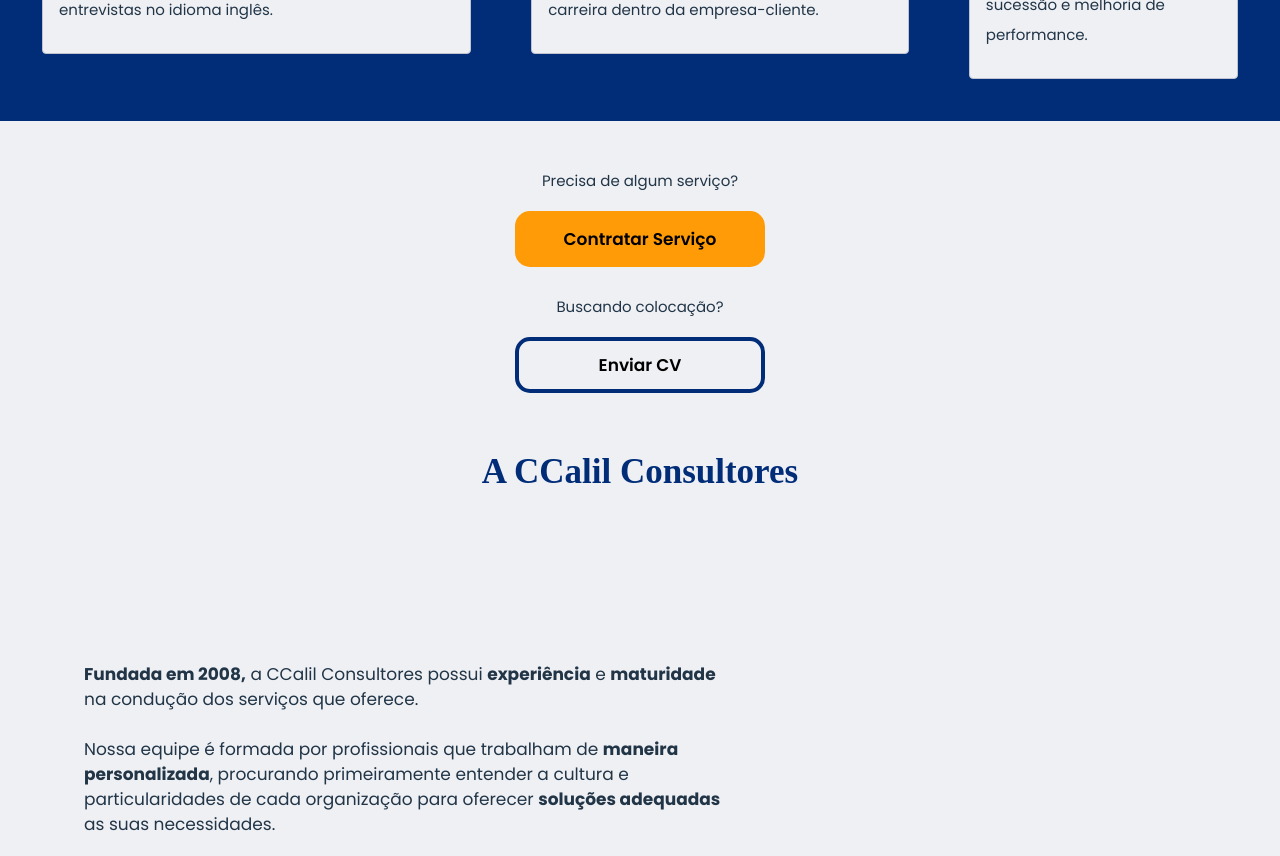
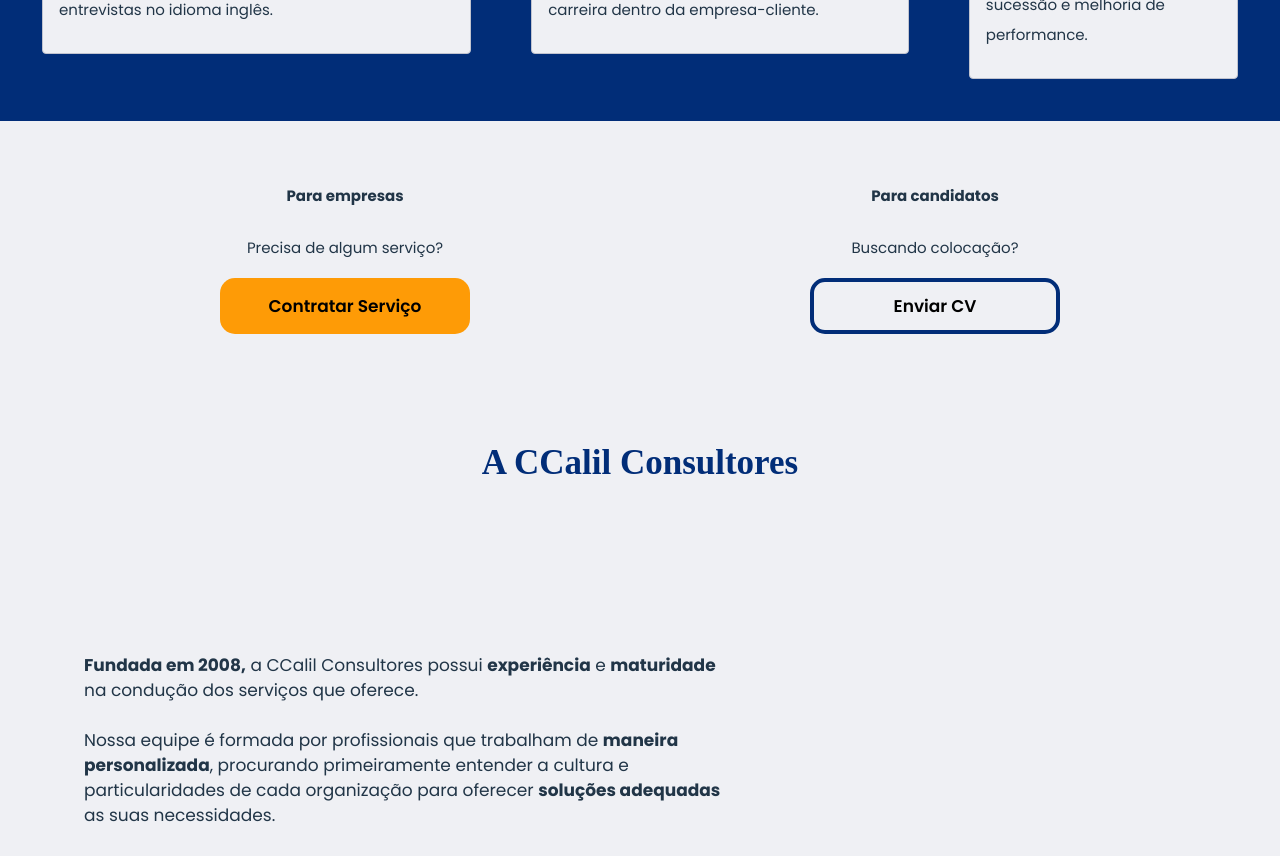
Before and after one commit to xossiane/CCalil_Consultants, a React (Vite) app: page / in a window 1280 px wide. Shown: the part 1740-2596 px from the top of the page. Built offline with nearby package versions, Linux system fonts and the light colour scheme; a web font is replaced by a local one.

Commit message:
Fix: Button area Responsitivity

```diff
--- a/src/components/pages/Home/index.jsx
+++ b/src/components/pages/Home/index.jsx
@@ -72,14 +72,20 @@
         <CardText list={cardInfo} />
       </div>
       <div className={styles[`HomePage__solicitation`]}>
+      <div className={styles[`HomePage__solicitation1`]}>
+      <h2 className={styles[`HomePage__solicitation2--subtitle`]}>Para empresas</h2>
         <h2 className={styles[`HomePage__solicitation--text`]}>
           Precisa de algum serviço?
         </h2>
         <Button>Contratar Serviço</Button>
+        </div>
+        <div className={styles[`HomePage__solicitation2`]}>
+          <h2 className={styles[`HomePage__solicitation2--subtitle`]}>Para candidatos</h2>
         <h2 className={styles[`HomePage__solicitation--text`]}>
           Buscando colocação?
         </h2>
         <Button mt="mt">Enviar CV</Button>
+        </div>
       </div>
       <div className={styles[`HomePage__description`]}>
         <h2 className={styles[`HomePage__description--title`]}>
--- a/src/components/pages/Home/styles.module.scss
+++ b/src/components/pages/Home/styles.module.scss
@@ -61,6 +61,14 @@
 
     &__solicitation{
         padding: 2rem;
+        @media (min-width: 700px) {
+            display: flex;
+            flex-direction: row;
+            justify-content: space-around;
+            padding: 5rem;
+
+        }
+
         &--text{
             margin-top: 3rem;
             margin-bottom: 2rem;
@@ -69,6 +77,9 @@
             font-size: 1.5rem;
             line-height: 2rem;
         }
+    }
+    &__solicitation1{
+        padding-bottom: 2rem;
     }
     &__description{
         &--title{
```
